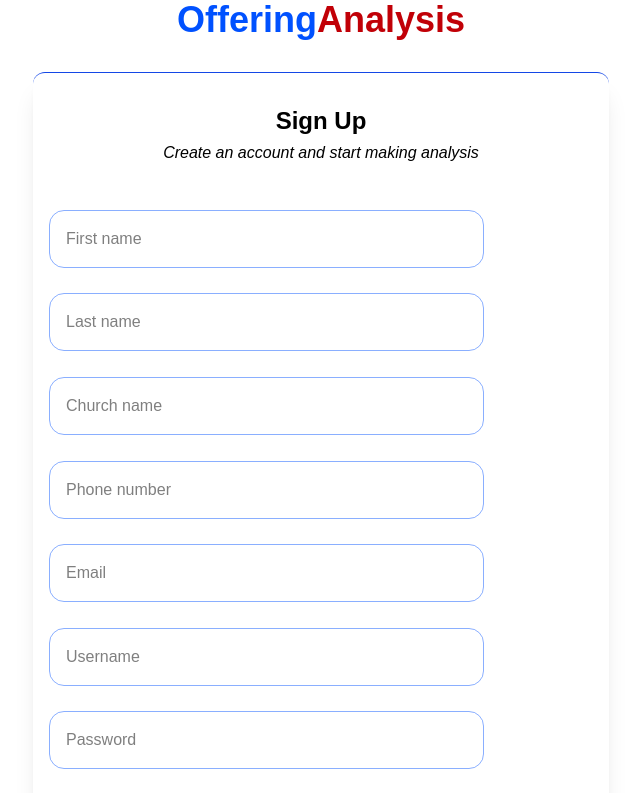
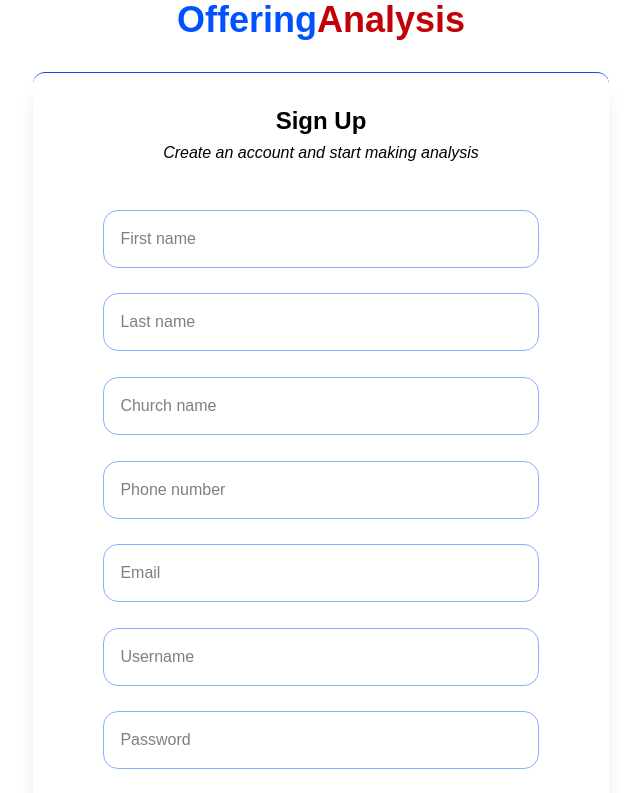
Before and after one commit to SamGombs20/OfferingAnalysisWeb, a Next.js app: page /auth in a window 1280 px wide. Shown: the top 793 px of the page, without its empty margins (319-959 px from the left). Built offline with nearby package versions, Linux system fonts and the light colour scheme.

Commit message:
Update:Registration Form development

```diff
--- a/app/components/registration_form.tsx
+++ b/app/components/registration_form.tsx
@@ -19,37 +19,37 @@ export const RegistrationForm =()=>{
                 <p className="mb-1 text-2xl font-semibold">Sign Up</p>
                 <p className="italic">Create an account and start making analysis</p>
             </div>
-            <form onSubmit={handleSubmit(onSubmit)}>
+            <form className="flex w-full flex-col" onSubmit={handleSubmit(onSubmit)}>
                 <div className="flex flex-col">
-                    <div>
+                    <div className="input-div">
                         <input type="text" placeholder="First name" className="user-input"/>
                         {errors.firstName && <p>{errors.firstName.message}</p>}
                     </div>
-                    <div>
+                    <div className="input-div">
                         <input type="text" placeholder="Last name" name="lastName" className="user-input" />
                         {errors.lastName && <p>{errors.lastName.message}</p>}
                     </div>
-                    <div>
+                    <div className="input-div">
                         <input type="text" placeholder="Church name" name="church" className="user-input"/>
                         {errors.church && <p>{errors.church.message}</p>}
                     </div>
-                    <div>
+                    <div className="input-div">
                         <input type="text" name="phoneNumber" placeholder="Phone number" className="user-input"/>
                         {errors.phoneNumber && <p>{errors.phoneNumber.message}</p>}
                     </div>
-                    <div>
+                    <div className="input-div">
                         <input type="email" name="email" placeholder="Email" className="user-input"/>
                         {errors.email && <p>{errors.email.message}</p>}
                     </div>
-                    <div>
+                    <div className="input-div">
                         <input type="text" name="username" placeholder="Username" className="user-input"/>
                         {errors.username && <p>{errors.username.message}</p>}
                     </div>
-                    <div>
+                    <div className="input-div">
                         <input type="password" placeholder="Password" name="password" className="user-input"/>
                         {errors.password && <p>{errors.password.message}</p>}
                     </div>
-                    <div>
+                    <div className="input-div">
                         <input type="password" name="confirmPassword" placeholder="Confirm Password" className="user-input" />
                     </div>
                     <button type="submit" className="custom-btn w-5/6 mx-auto mt-8">Register</button>
--- a/app/globals.css
+++ b/app/globals.css
@@ -47,3 +47,7 @@ body {
   background-color: transparent;
   color: var(--primary-bl);
 }
+.input-div{
+  display: flex;
+  flex-direction: column;
+}
```
